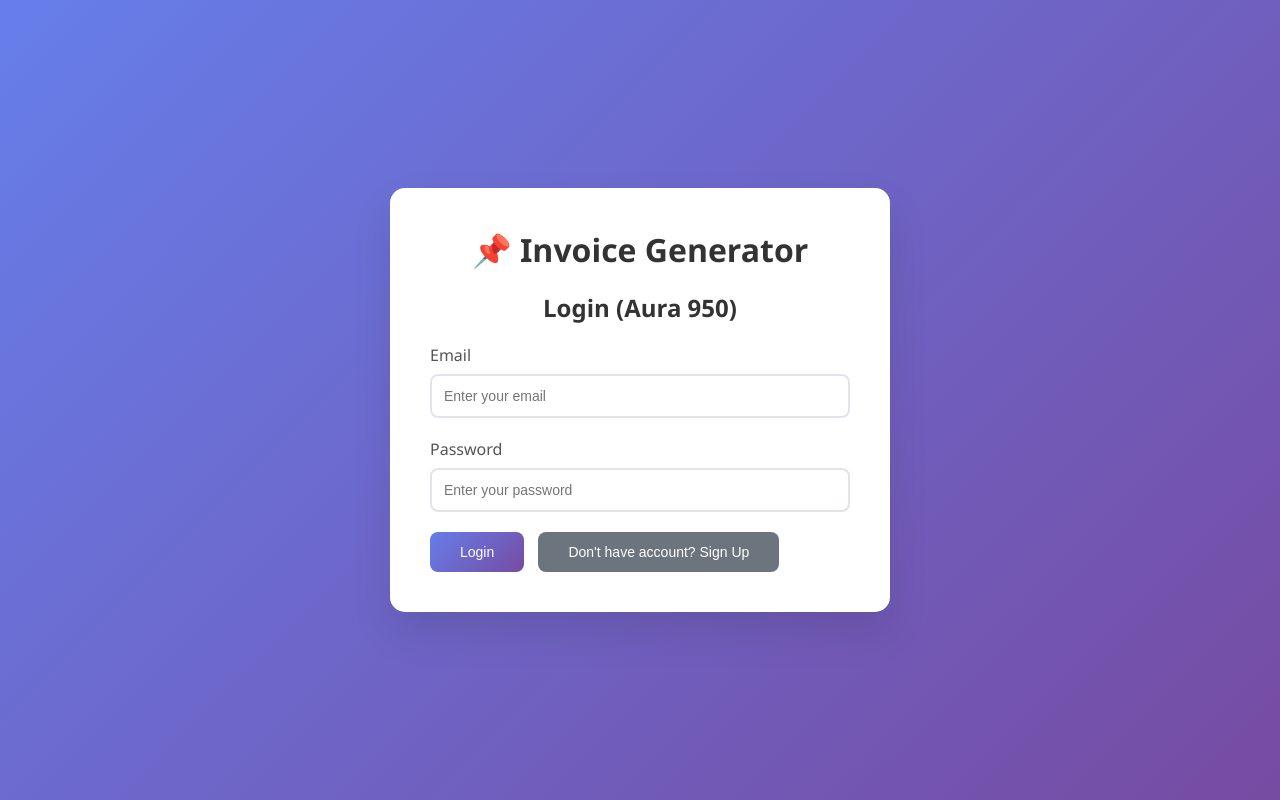
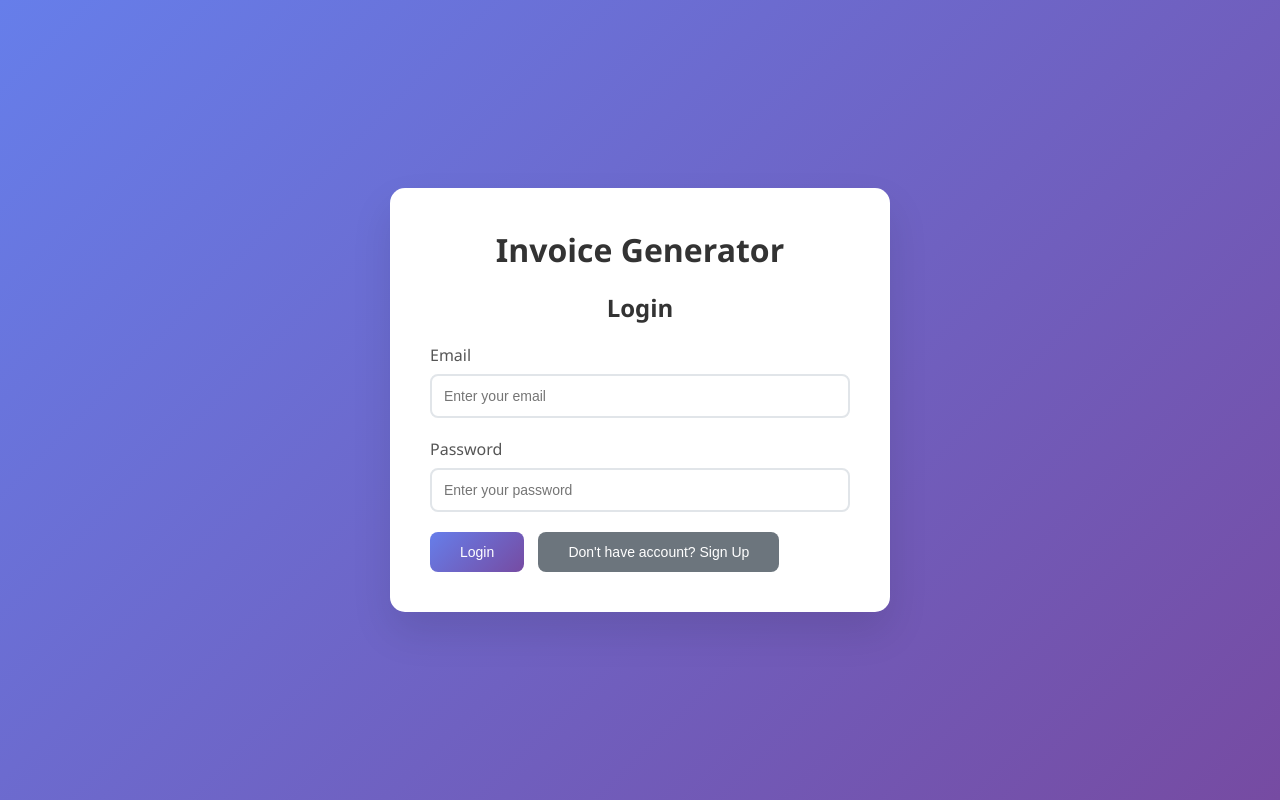
Before and after one commit to sohan123-alt/invoice, a plain HTML site: page index.html in a window 1280 px wide. Both pictures are taken after a click on the button "Already have account? Login". Drawn offline with Linux system fonts and the light colour scheme.

Commit message:
Update index.html

```diff
--- a/index.html
+++ b/index.html
@@ -382,8 +382,8 @@
             </div>
 
             <div id="loginForm" class="hidden">
-                <h1>📌 Invoice Generator</h1>
-                <h2>Login (Aura 950)</h2>
+                <h1>Invoice Generator</h1>
+                <h2>Login</h2>
                 <div class="form-group">
                     <label>Email</label>
                     <input type="email" id="loginEmail" placeholder="Enter your email">
```
